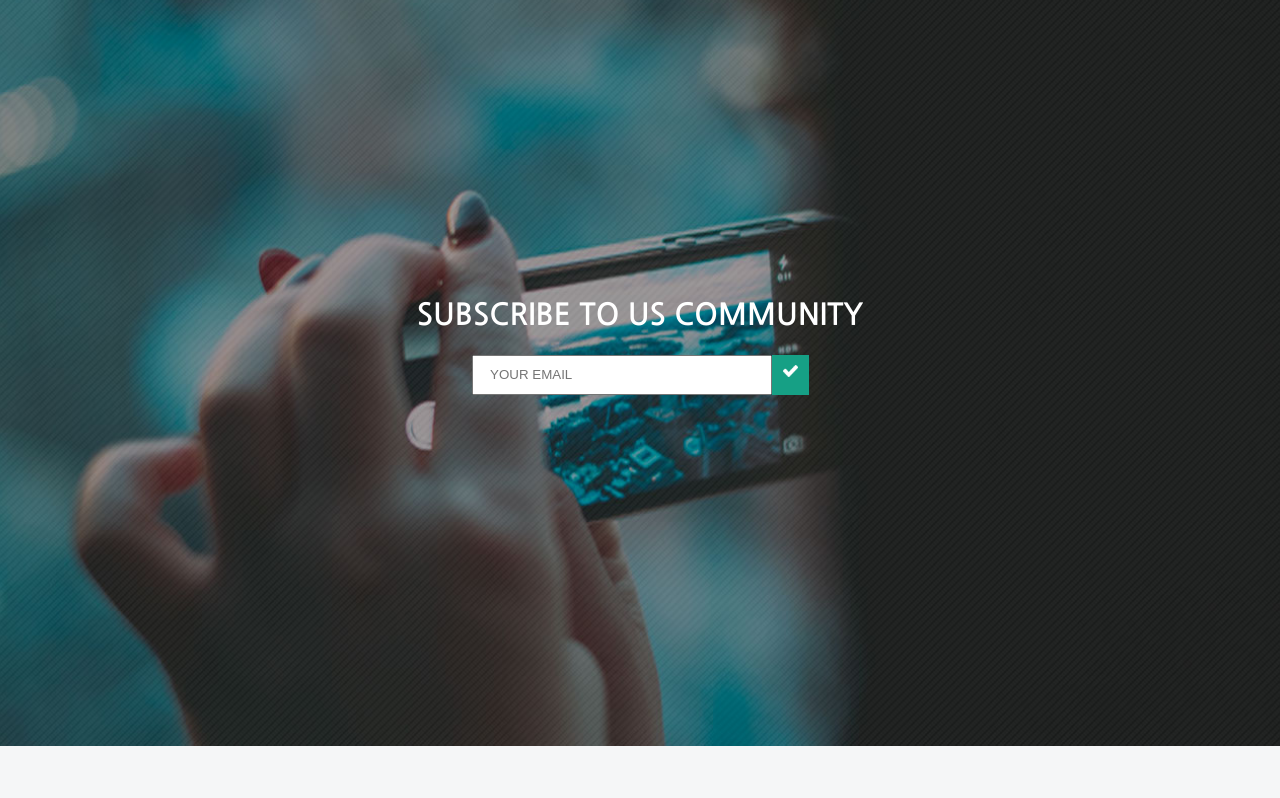
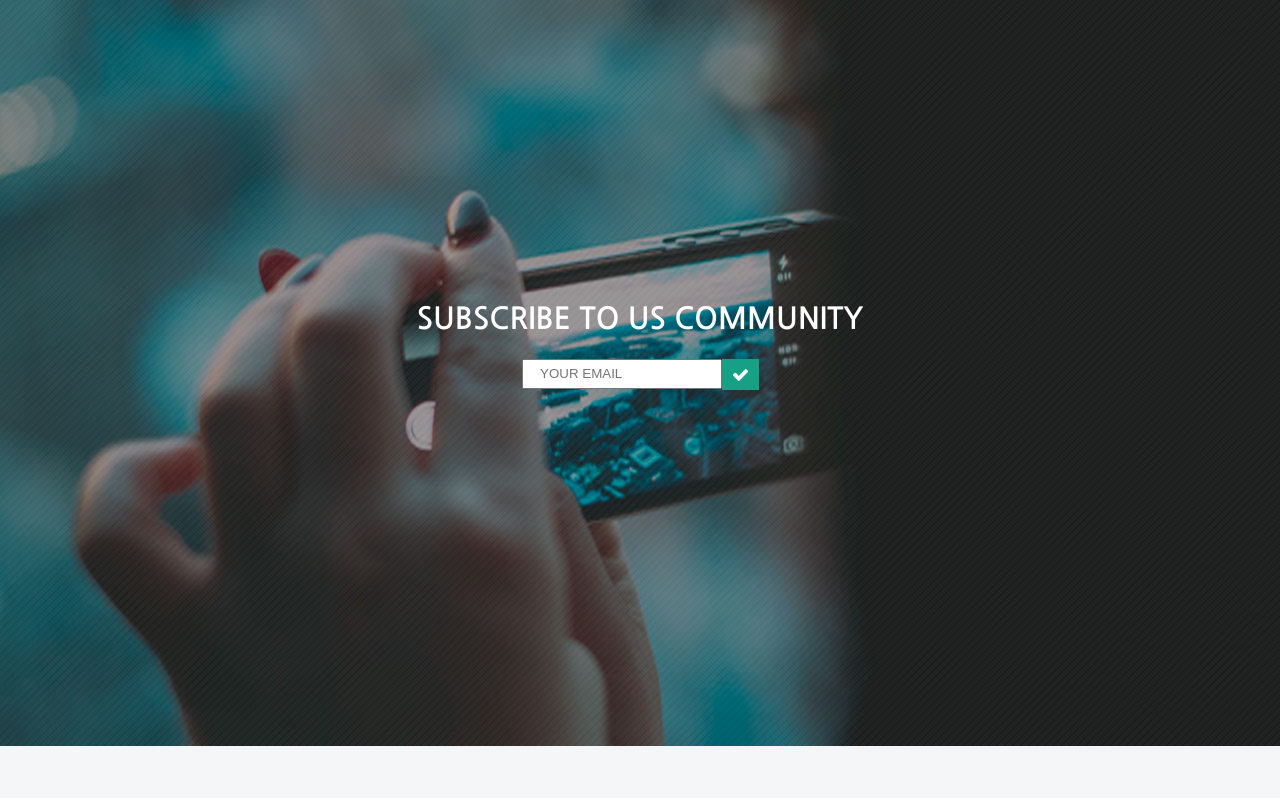
Before and after one commit to TursunmetovaFeruza/TursunmetovaFeruza.github.io, a plain HTML site: page index.html in a window 1280 px wide. Shown: the part 2294-3092 px from the top of the page. Drawn offline with nearby package versions, Linux system fonts and the light colour scheme.

Commit message:
Update style.css

```diff
--- a/app/public/style/style.css
+++ b/app/public/style/style.css
@@ -316,8 +316,8 @@ float: right;
 
 }
 .email-input{
-    width:300px;
-  height: 40px;
+    width:200px;
+  height: 30px;
 }
 
 .j-title{
```
